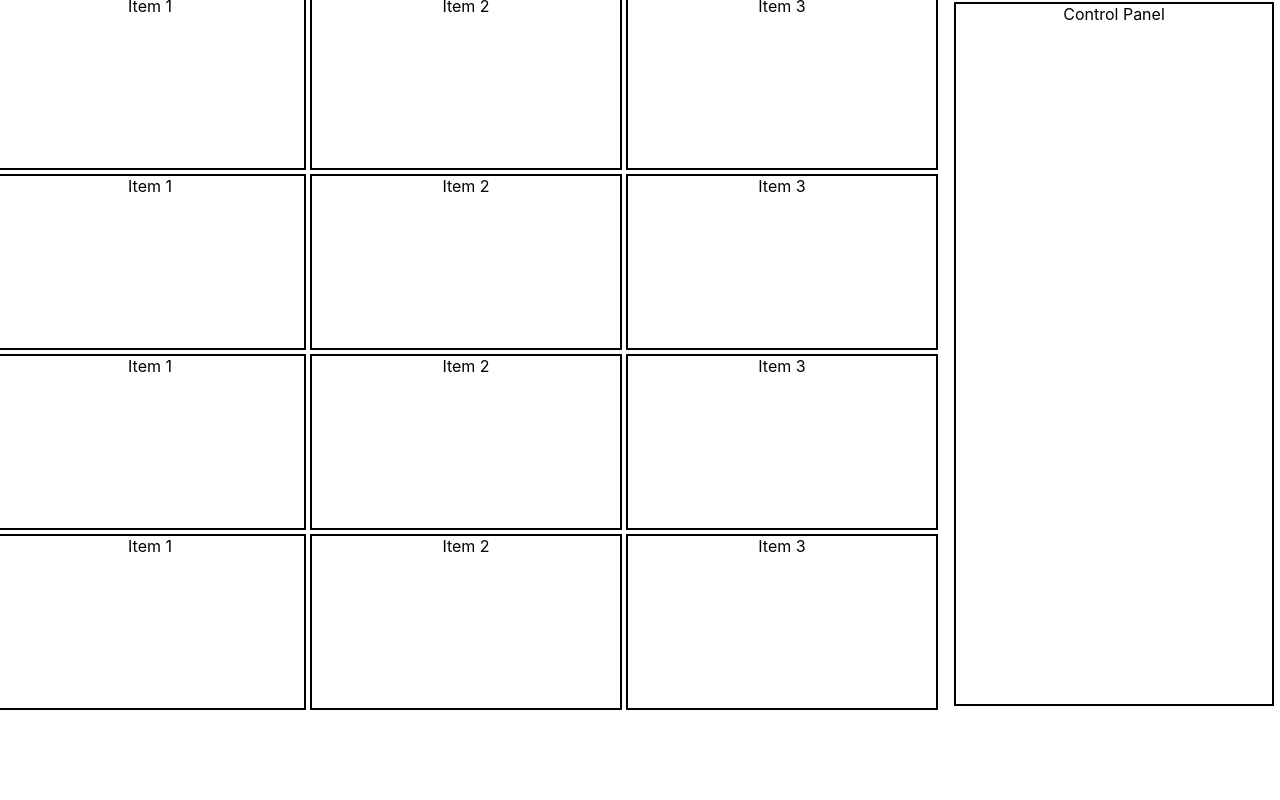
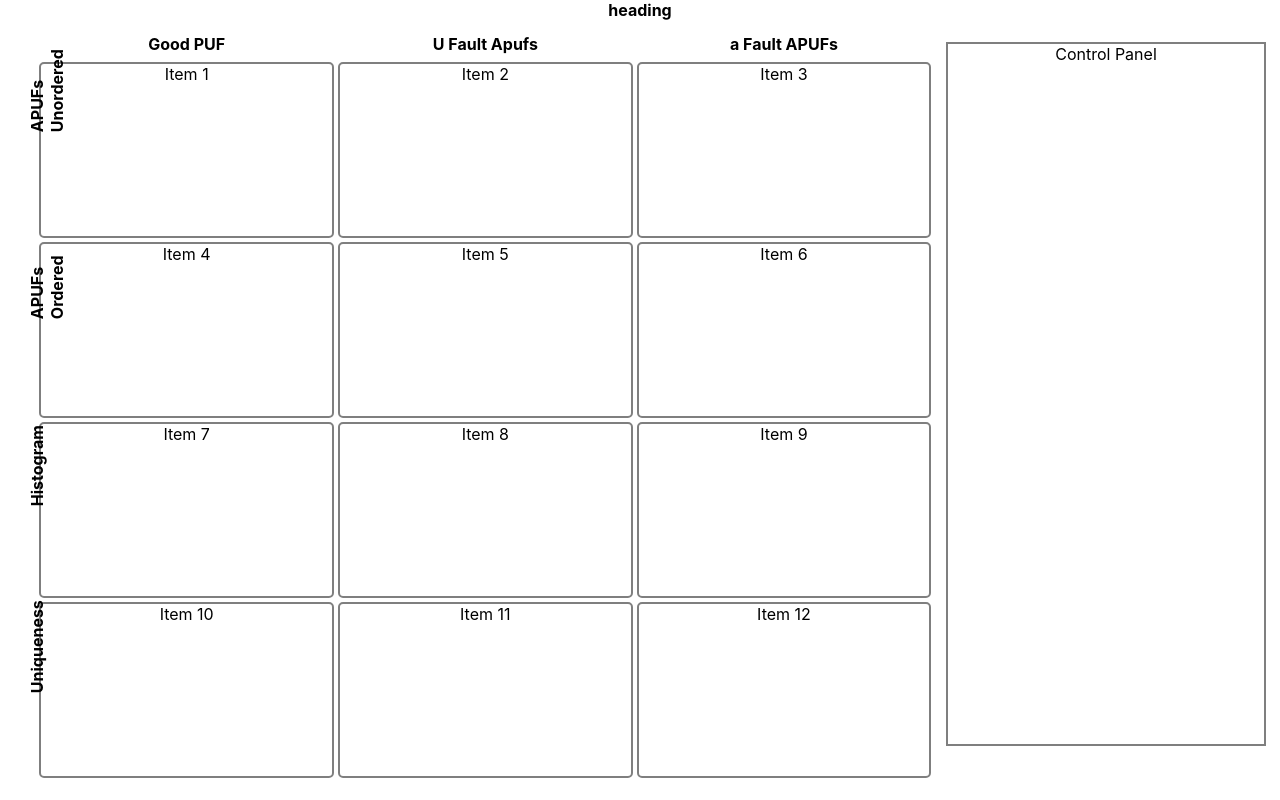
Before and after one commit to karthik-36/vds_puf_app, a React (Create React App) app: page / in a window 1280 px wide. Built offline with nearby package versions, Linux system fonts and the light colour scheme.

Commit message:
panel & blocks

```diff
--- a/src/App.js
+++ b/src/App.js
@@ -2,9 +2,16 @@ import logo from './logo.svg';
 import MainLayout from './MainLayout';
 import './App.css';
 
+
+let title = {
+  height: "5vh",
+  fontWeight: "bold"
+}
+
 function App() {
   return (
     <div className="App">
+      <div style = {title}>heading</div>
       <MainLayout/>
     </div>
   );
--- a/src/MainLayout.js
+++ b/src/MainLayout.js
@@ -22,60 +22,102 @@ const ControlPanel = styled(Paper)(({ theme }) => ({
     color: theme.palette.text.secondary,
 }));
 
-const minDiv = function(){
+const minDiv = function () {
     return (<div>hello</div>)
 }
 
-let blockStyle = {border : "2px solid black" , height : "22vh" , margin : "2px"  }
-let panelStyle = {border : "2px solid black" , height : "88vh" , margin : "2px"  }
 
-function FormRow2() {
+let leftLegendStyle = { transform: "rotate(270deg) " , translate : " 122px 0px 0px"  , textAlign : "center" , fontWeight: "bold" , }
+let headerStyle = { height: "3vh", margin: "2px", fontWeight: "bold" ,  }
+let blockStyle = { border: "2px solid rgba(0,0,0,0.5)", height: "22vh", margin: "2px", borderRadius: "5px" }
+let panelStyle = { border: "2px solid rgba(0,0,0,0.5)", height: "88vh", margin: "2px", }
+
+
+function LeftLegend() {
     return (
 
         <React.Fragment>
 
-                <Grid style = {blockStyle} xs={3.9}>
+
+            <Grid style={leftLegendStyle} xs={3}>
+                APUFs Unordered
+            </Grid>
+            <Grid style={leftLegendStyle} xs={3}>
+                APUFs Ordered
+            </Grid>
+            <Grid style={leftLegendStyle} xs={3}>
+                Histogram
+            </Grid>
+            <Grid style={leftLegendStyle} xs={3}>
+                Uniqueness
+            </Grid>
+
+
+
+        </React.Fragment>
+    );
+}
+
+
+function FormRow() {
+    return (
+
+        <React.Fragment>
+
+
+            <Grid style={headerStyle} xs={3.9}>
+                Good PUF
+            </Grid>
+            <Grid style={headerStyle} xs={3.9}>
+                U Fault Apufs
+            </Grid>
+            <Grid style={headerStyle} xs={3.9}>
+                a Fault APUFs
+            </Grid>
+
+
+            <Grid style={blockStyle} xs={3.9}>
                 Item 1
             </Grid>
-                <Grid style = {blockStyle}  xs={3.9}>
+            <Grid style={blockStyle} xs={3.9}>
                 Item 2
             </Grid>
-                <Grid style = {blockStyle}  xs={3.9}>
+            <Grid style={blockStyle} xs={3.9}>
                 Item 3
             </Grid>
 
 
 
-                <Grid style = {blockStyle} xs={3.9}>
-                    Item 1
+            <Grid style={blockStyle} xs={3.9}>
+                Item 4
             </Grid>
-                <Grid style = {blockStyle}  xs={3.9}>
-                    Item 2
+            <Grid style={blockStyle} xs={3.9}>
+                Item 5
             </Grid>
-                <Grid style = {blockStyle}  xs={3.9}>
-                    Item 3
+            <Grid style={blockStyle} xs={3.9}>
+                Item 6
             </Grid>
 
 
-                <Grid style = {blockStyle} xs={3.9}>
-                    Item 1
+            <Grid style={blockStyle} xs={3.9}>
+                Item 7
             </Grid>
-                <Grid style = {blockStyle}  xs={3.9}>
-                    Item 2
+            <Grid style={blockStyle} xs={3.9}>
+                Item 8
             </Grid>
-                <Grid style = {blockStyle}  xs={3.9}>
-                    Item 3
+            <Grid style={blockStyle} xs={3.9}>
+                Item 9
             </Grid>
 
 
-                <Grid style = {blockStyle} xs={3.9}>
-                    Item 1
+            <Grid style={blockStyle} xs={3.9}>
+                Item 10
             </Grid>
-                <Grid style = {blockStyle}  xs={3.9}>
-                    Item 2
+            <Grid style={blockStyle} xs={3.9}>
+                Item 11
             </Grid>
-                <Grid style = {blockStyle}  xs={3.9}>
-                    Item 3
+            <Grid style={blockStyle} xs={3.9}>
+                Item 12
             </Grid>
 
 
@@ -98,12 +140,17 @@ export default function NestedGrid() {
     return (
         <Box sx={{ flexGrow: 1 }}>
             <Grid container direction="row">
-                <Grid spacing = {1} container xs = {9}>
+                <Grid direction="column" container spacing={1}  xs={0.5}>
 
-                <FormRow2/>
+                    <LeftLegend/>
 
                 </Grid>
-                <Grid style = {panelStyle} xs = {3}>Control Panel
+                <Grid spacing={1} container xs={8.5}>
+
+                    <FormRow />
+
+                </Grid>
+                <Grid style={panelStyle} xs={3}>Control Panel
 
 
 
```
Lines whose indentation alone changed are shown as unchanged.
